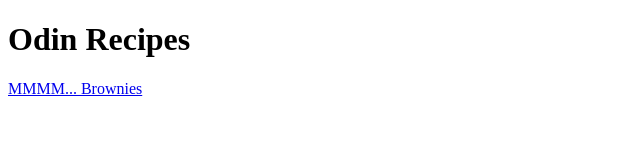
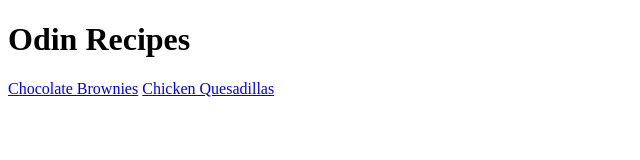
Before and after one commit to wbarrio/odin-recipes, a plain HTML site: page index.html in a window 1280 px wide. Shown: the whole page, without its empty margins (0-640 px from the left). Drawn offline with Linux system fonts and the light colour scheme.

Commit message:
Fix brownie text and add link to quesadillas on index

```diff
--- a/index.html
+++ b/index.html
@@ -7,6 +7,7 @@
 </head>
 <body>
     <h1>Odin Recipes</h1>
-    <a href="recipes/brownies.html">MMMM... Brownies</a>
+    <a href="recipes/brownies.html">Chocolate Brownies</a>
+    <a href="recipes/chicken_ques.html">Chicken Quesadillas</a>
 </body>
 </html>
```
Also changed, not shown: recipes/brownies.html (+1 -1 lines).
